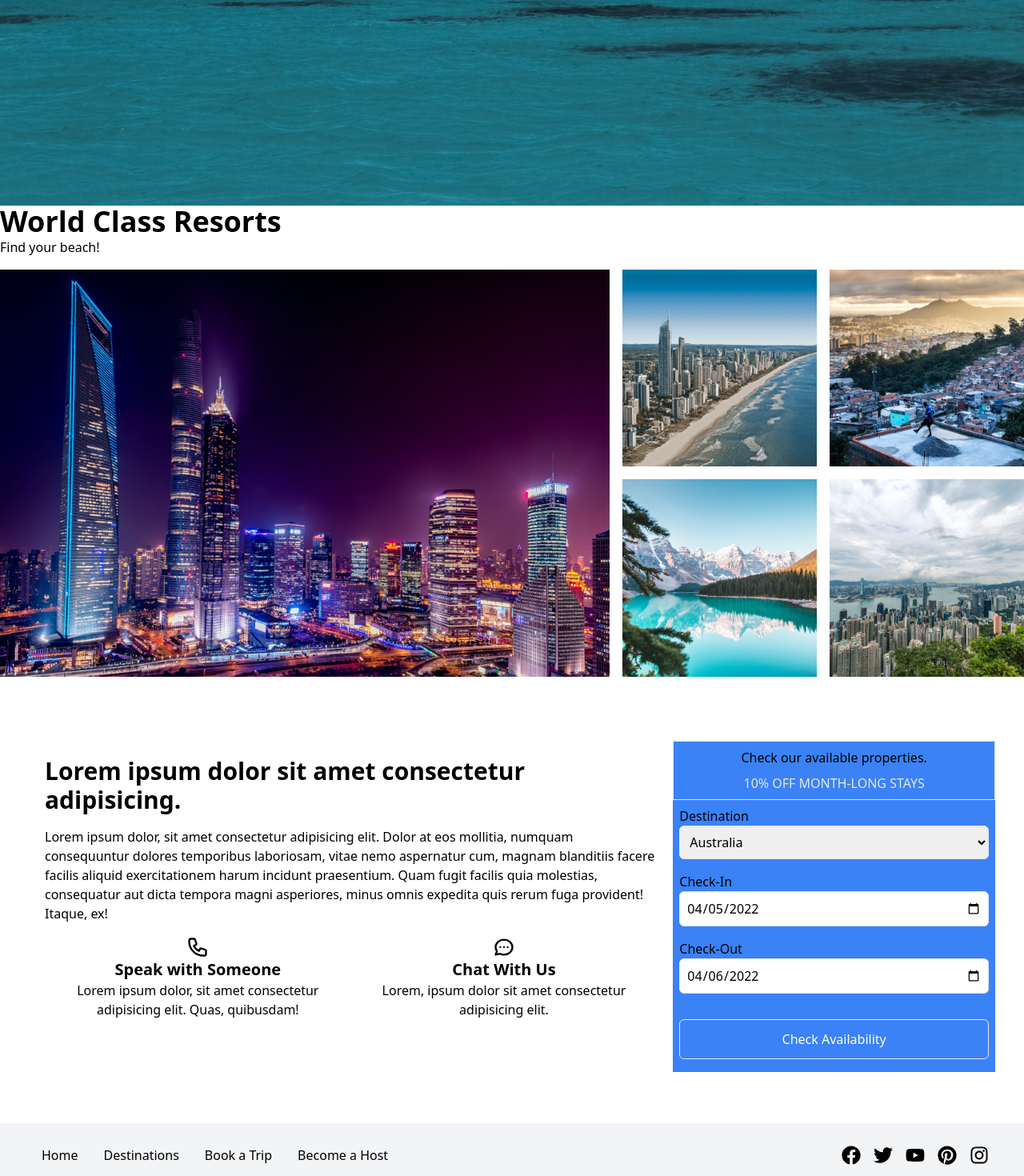
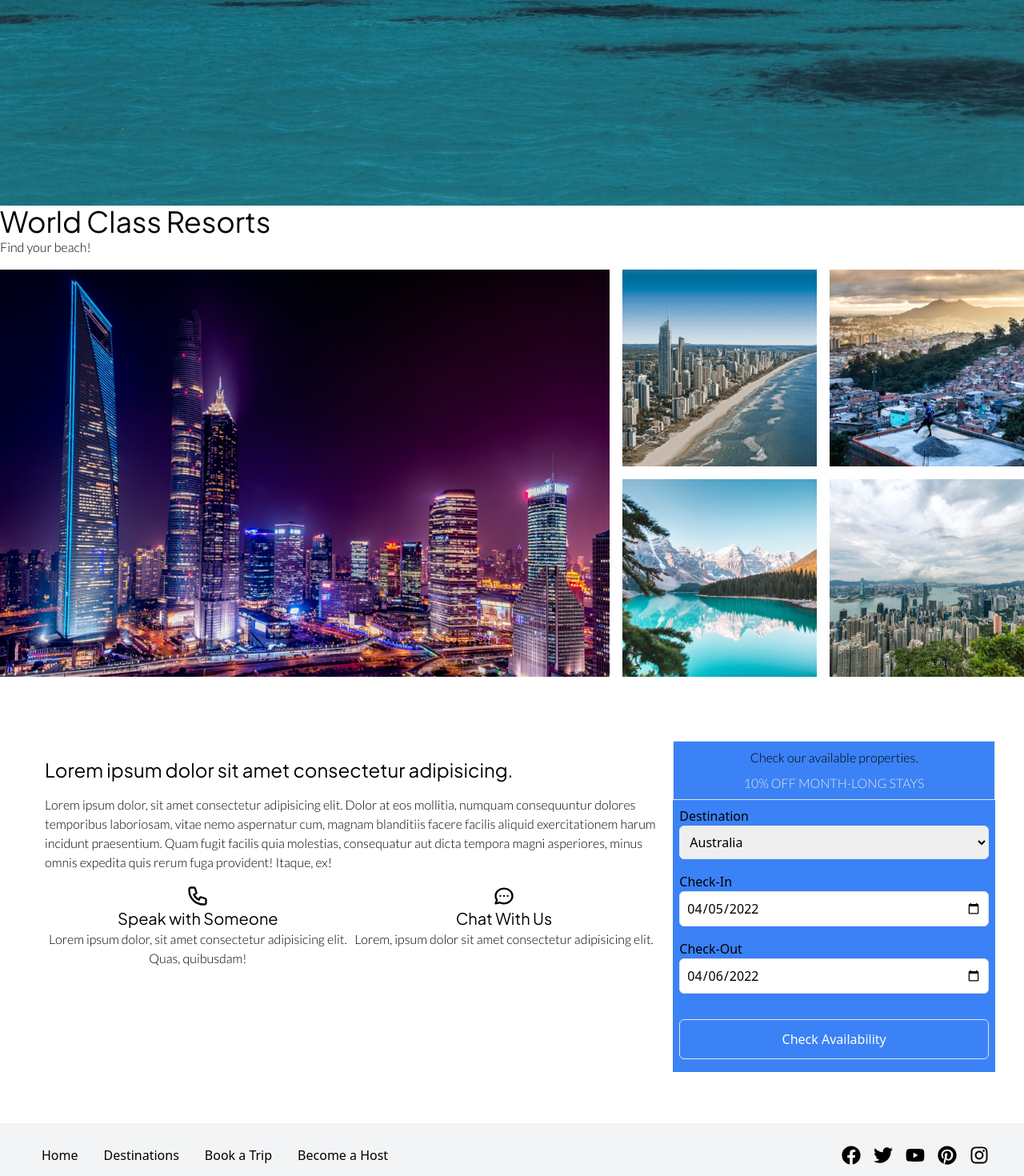
Before and after one commit to blake-hodges/temporado, a React (Create React App) app: page / in a window 1280 px wide. Shown: the part 543-2013 px from the top of the page at 80% size. Built offline with nearby package versions, Linux system fonts and the light colour scheme.

Commit message:
add custom font links from google fonts

```diff
--- a/public/index.html
+++ b/public/index.html
@@ -16,6 +16,9 @@
       work correctly both with client-side routing and a non-root public URL.
       Learn how to configure a non-root public URL by running `npm run build`.
     -->
+    <link rel="preconnect" href="https://fonts.googleapis.com">
+    <link rel="preconnect" href="https://fonts.gstatic.com" crossorigin>
+    <link href="https://fonts.googleapis.com/css2?family=Lato:wght@300&family=Plus+Jakarta+Sans&display=swap" rel="stylesheet">
     <title>React App</title>
   </head>
   <body>
--- a/src/components/PropertyCard.jsx
+++ b/src/components/PropertyCard.jsx
@@ -38,7 +38,7 @@ function PropertyCard(props) {
                     />
                     <div>
                         <p className="font-bold">${currencyConverter(props.data.price.$numberDecimal, props.data.address.country)} / night</p>
-                        <p>${props.data.price.$numberDecimal * 5} total</p>
+                        <p>${currencyConverter(props.data.price.$numberDecimal, props.data.address.country) * props.numberOfNights} total</p>
                     </div>
                 </div>
             </div>
--- a/src/components/ReviewsBox.jsx
+++ b/src/components/ReviewsBox.jsx
@@ -28,8 +28,8 @@ function ReviewsBox(props) {
     return (
         <div className="flex items-center">
             <StarIcon className="h-5 w-5 text-red-500" />
-            <p className="">{getRating(props.rating)}</p>
-            <p className="pl-2">( {numberOfReviews} {(numberOfReviews === 1) ? "Review" : "Reviews"} )</p>
+            <span>{getRating(props.rating)}</span>
+            <span className="pl-2">( {numberOfReviews} {(numberOfReviews === 1) ? "Review" : "Reviews"} )</span>
         </div>
     )
 }
--- a/src/index.css
+++ b/src/index.css
@@ -5,22 +5,30 @@
 
 @layer base {
     h1 {
-        @apply text-3xl md:text-4xl font-bold
-      }
+        @apply text-3xl md:text-4xl font-jakarta
+    }
+    h2 {
+        @apply text-2xl font-jakarta
+    }
+    h3 {
+        @apply text-xl font-jakarta
+    }
+    h4 {
+        @apply font-jakarta
+    }
+    h5 {
+        @apply font-jakarta
+    }
+    h6 {
+        @apply font-jakarta
+    }
+    p {
+        @apply font-lato
+    }
     li {
         @apply p-4 list-none
     }
-    h1 {
-        @apply text-3xl md:text-4xl font-bold
-    }
 
-    h2 {
-        @apply text-3xl font-bold
-    }
-
-    h3 {
-        @apply text-xl font-bold
-    }
     button {
         @apply p-3 border bg-gradient-to-r from-[var(--primary-dark)] to-[var(--primary-light)] text-white rounded-md
     }
--- a/src/pages/Properties.jsx
+++ b/src/pages/Properties.jsx
@@ -3,8 +3,11 @@ import { Link, useSearchParams } from 'react-router-dom';
 import PropertyCard from '../components/PropertyCard';
 import Header from '../components/Header';
 import axios from 'axios';
+import calculateNumberOfNights from '../utils/calculateNumberOfNights';
 
 function Properties(props) {
+
+
     const [searchParams, setSearchParams] = useSearchParams();
     const [isLoading, setIsLoading] = useState(true);
     const [limit, setLimit] = useState(10);
@@ -34,6 +37,7 @@ function Properties(props) {
     }
     const [listings, setListings] = useState(undefined);
     const [markets, setMarkets] = useState(marketsData[initialCountry]);
+    const numberOfNights = calculateNumberOfNights(checkIn, checkOut);
 
     useEffect(() => {
         axios.get(`/destinations?country=${initialCountry}&market=All`).then((res) => {
@@ -41,7 +45,6 @@ function Properties(props) {
             setIsLoading(false);
         });
     }, [])
-
 
 
 
@@ -146,6 +149,7 @@ function Properties(props) {
                             data={item}
                             checkIn={checkIn}
                             checkOut={checkOut}
+                            numberOfNights={numberOfNights}
                         />)
                         }
                     })
--- a/src/pages/Property.jsx
+++ b/src/pages/Property.jsx
@@ -5,6 +5,7 @@ import Header from '../components/Header';
 import data from '../assets/data.js';
 import ReviewsBox from '../components/ReviewsBox';
 import Amenities from '../components/Amenities';
+import currencyConverter from '../utils/currencyConverter';
 
 function Property() {
 
@@ -50,7 +51,8 @@ function Property() {
         <>
             <Header />
             <div className="md:w-[960px] my-4 p-10 mx-auto">
-                <h1 className="text-xl font-thin">{data.summary}</h1>
+                <h1>{data.name}</h1>
+                <p className="text-xl py-4">{data.summary}</p>
                 <div className="flex flex-row">
                     <ReviewsBox rating={data.review_scores_rating} totalReviews={data.reviews.length} />
                     <span className="px-2">·</span>
@@ -73,7 +75,7 @@ function Property() {
                     </div>
                     <div className="cols-span-1 border border-gray-200 rounded-lg p-6">
                         <div className="flex justify-between">
-                            <h2>$24 night</h2>
+                            <h2>${currencyConverter(data.price.$numberDecimal, data.address.country)} night</h2>
                             <ReviewsBox />
                         </div>
                         <form className="px-2">
--- /dev/null
+++ b/src/utils/calculateNumberOfNights.js
@@ -0,0 +1,9 @@
+function calculateNumberOfNights(one, two) {
+    one = new Date(one);
+    two = new Date(two);
+    let result = two.getTime() - one.getTime();
+    let days = result / (1000 * 3600 * 24);
+    return days;
+}
+
+export default calculateNumberOfNights;
--- a/tailwind.config.js
+++ b/tailwind.config.js
@@ -3,7 +3,12 @@ module.exports = {
     "./src/**/*.{js,jsx,ts,tsx}",
   ],
   theme: {
-    extend: {},
+    extend: {
+        fontFamily: {
+            'jakarta': ['Plus Jakarta Sans', 'sans-serif'],
+            'lato': ['Lato', 'sans-serif']
+        },
+    },
   },
   plugins: [],
 }
```
